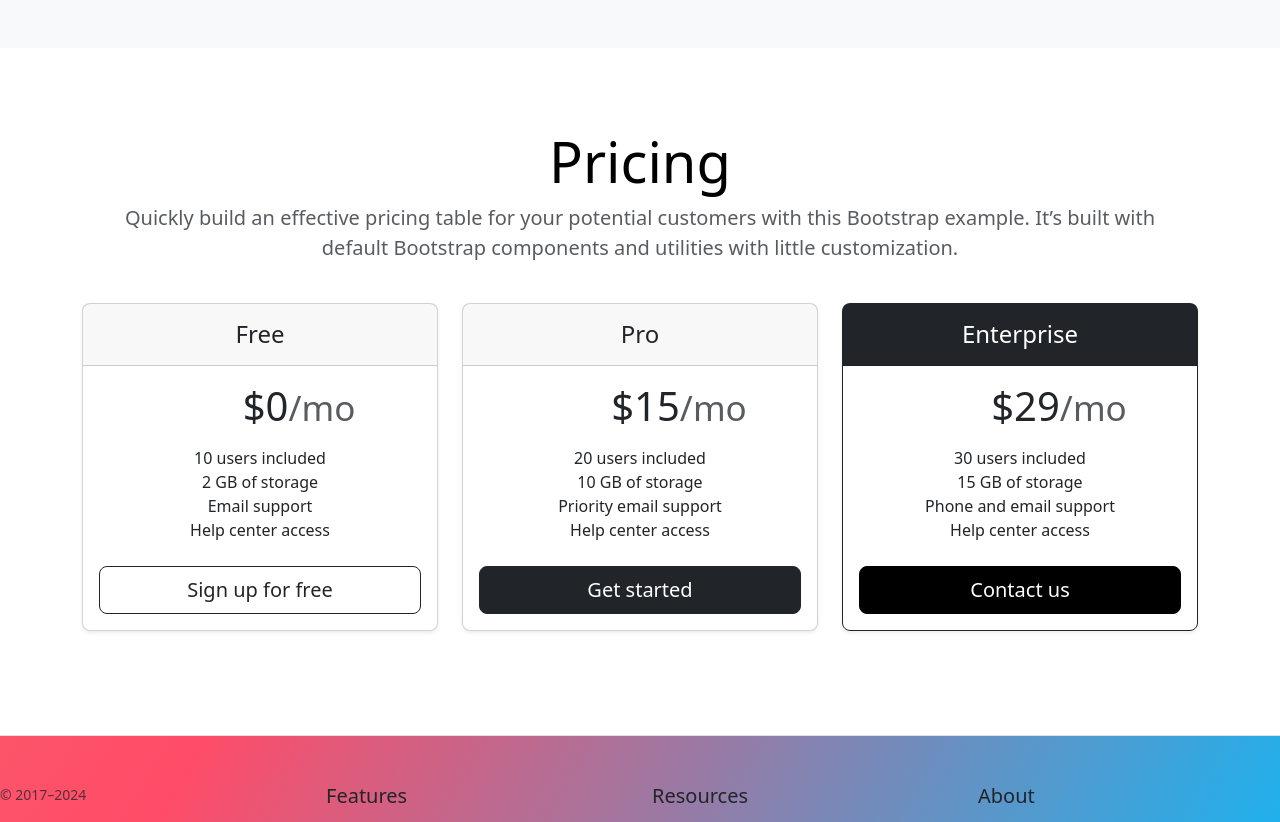
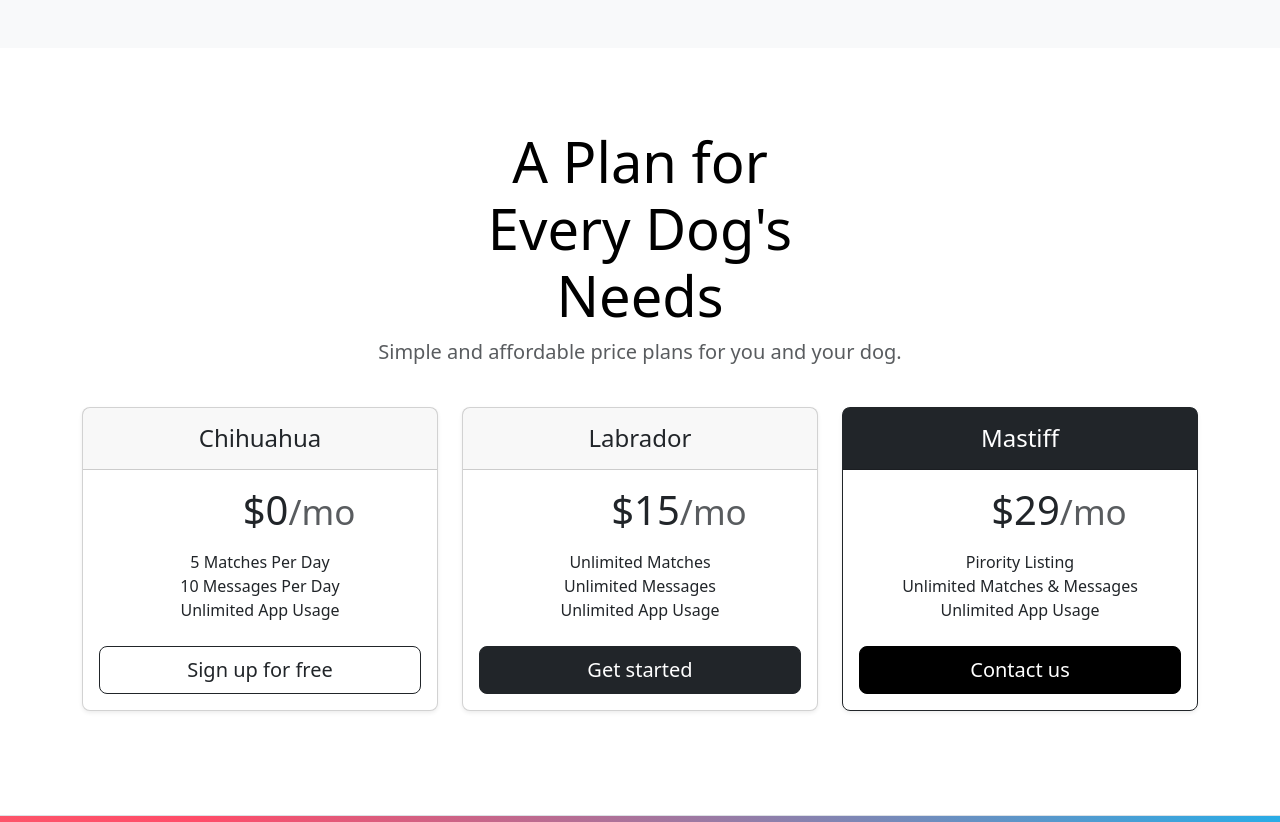
Before and after one commit to justinzcr/Tindog, a plain HTML site: page index.html in a window 1280 px wide. Shown: the part 1680-2502 px from the top of the page. Drawn offline with nearby package versions, Linux system fonts and the light colour scheme.

Commit message:
add page contents and fix company logos wrapping

```diff
--- a/css/style.css
+++ b/css/style.css
@@ -120,6 +120,7 @@ h1{
   gap: 25px;
   margin-top: 35px;
   justify-content: center;
+  flex-wrap: wrap;
 }
 #companyImages{
   height: 35px;
--- a/index.html
+++ b/index.html
@@ -197,11 +197,9 @@
             class="pricing-header p-3 pb-md-4 mx-auto text-center"
             id="pricingTitle"
           >
-            <h1 class="display-4 fw-normal text-body-emphasis">Pricing</h1>
+            <h1 class="display-4 fw-normal text-body-emphasis">A Plan for Every Dog's Needs</h1>
             <p class="fs-5 text-body-secondary">
-              Quickly build an effective pricing table for your potential
-              customers with this Bootstrap example. It’s built with default
-              Bootstrap components and utilities with little customization.
+              Simple and affordable price plans for you and your dog.
             </p>
           </div>
         </header>
@@ -211,17 +209,16 @@
             <div class="col">
               <div class="card mb-4 rounded-3 shadow-sm">
                 <div class="card-header py-3">
-                  <h4 class="my-0 fw-normal">Free</h4>
+                  <h4 class="my-0 fw-normal">Chihuahua</h4>
                 </div>
                 <div class="card-body">
                   <h1 class="card-title pricing-card-title">
                     $0<small class="text-body-secondary fw-light">/mo</small>
                   </h1>
                   <ul class="list-unstyled mt-3 mb-4">
-                    <li>10 users included</li>
-                    <li>2 GB of storage</li>
-                    <li>Email support</li>
-                    <li>Help center access</li>
+                    <li>5 Matches Per Day</li>
+                    <li>10 Messages Per Day</li>
+                    <li>Unlimited App Usage</li>
                   </ul>
                   <button
                     type="button"
@@ -235,17 +232,16 @@
             <div class="col">
               <div class="card mb-4 rounded-3 shadow-sm">
                 <div class="card-header py-3">
-                  <h4 class="my-0 fw-normal">Pro</h4>
+                  <h4 class="my-0 fw-normal">Labrador</h4>
                 </div>
                 <div class="card-body">
                   <h1 class="card-title pricing-card-title">
                     $15<small class="text-body-secondary fw-light">/mo</small>
                   </h1>
                   <ul class="list-unstyled mt-3 mb-4">
-                    <li>20 users included</li>
-                    <li>10 GB of storage</li>
-                    <li>Priority email support</li>
-                    <li>Help center access</li>
+                    <li>Unlimited Matches</li>
+                    <li>Unlimited Messages</li>
+                    <li>Unlimited App Usage</li>
                   </ul>
                   <button type="button" class="w-100 btn btn-lg btn-dark">
                     Get started
@@ -256,17 +252,16 @@
             <div class="col">
               <div class="card mb-4 rounded-3 shadow-sm border-dark">
                 <div class="card-header py-3 text-bg-dark" style="">
-                  <h4 class="my-0 fw-normal">Enterprise</h4>
+                  <h4 class="my-0 fw-normal">Mastiff</h4>
                 </div>
                 <div class="card-body">
                   <h1 class="card-title pricing-card-title">
                     $29<small class="text-body-secondary fw-light">/mo</small>
                   </h1>
                   <ul class="list-unstyled mt-3 mb-4">
-                    <li>30 users included</li>
-                    <li>15 GB of storage</li>
-                    <li>Phone and email support</li>
-                    <li>Help center access</li>
+                    <li>Pirority Listing</li>
+                    <li>Unlimited Matches & Messages</li>
+                    <li>Unlimited App Usage</li>
                   </ul>
                   <button
                     type="button"
```
